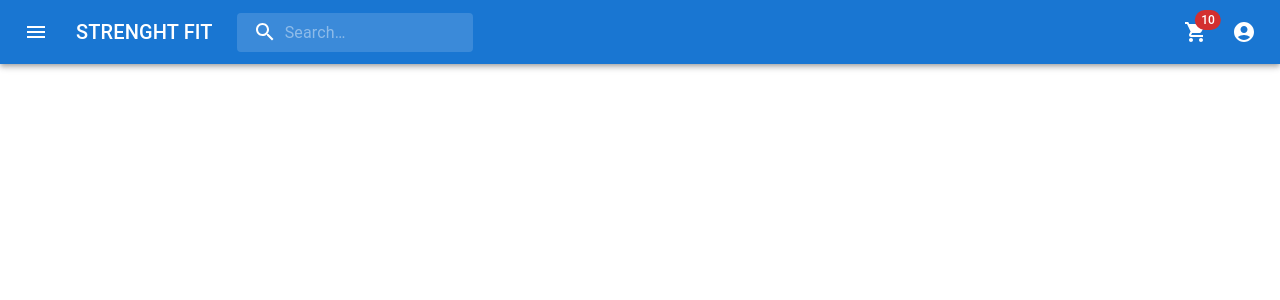
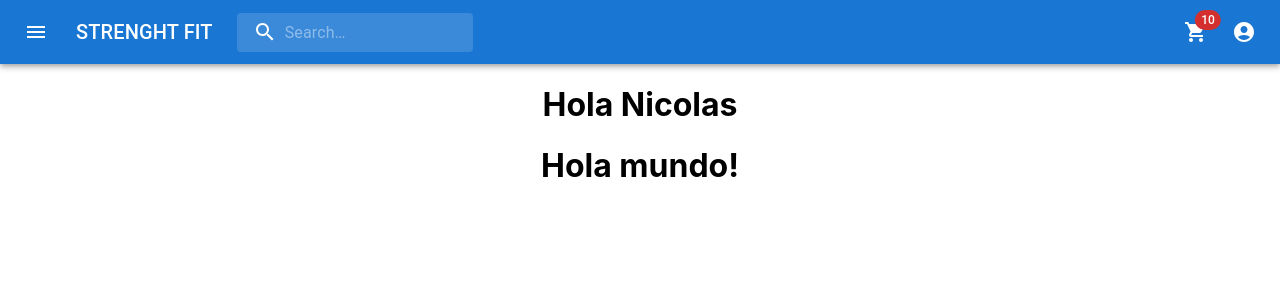
Before and after one commit to nicolaseqz/carritoreactjs, a React (Create React App) app: page / in a window 1280 px wide. Shown: the top 300 px of the page. Built offline with nearby package versions, Linux system fonts and the light colour scheme.

Commit message:
fin de desafio n2

```diff
--- a/src/App.js
+++ b/src/App.js
@@ -1,13 +1,18 @@
 import logo from './logo.svg';
 import './App.css';
 import NavBar from './components/navbar/navbar';
+import Catalogo from './components/catalogo/catalogo';
+import ItemListContainer from './components/itemlistcontainer';
+
 
 function App() {
   return (
     <div className="App">
-      NavBar
+      <NavBar/>
+      <Catalogo/>
+      <ItemListContainer/>
     </div>
   );
 }
 
-export default NavBar;
+export default App;
--- /dev/null
+++ b/src/components/itemlistcontainer.jsx
@@ -0,0 +1,11 @@
+import { Component } from 'react';
+
+const ItemListContainer = ({saludo}) => {
+    return (
+        <div>
+            <h1>Hola mundo!</h1>
+        </div>
+    )
+}
+
+export default ItemListContainer;
```
